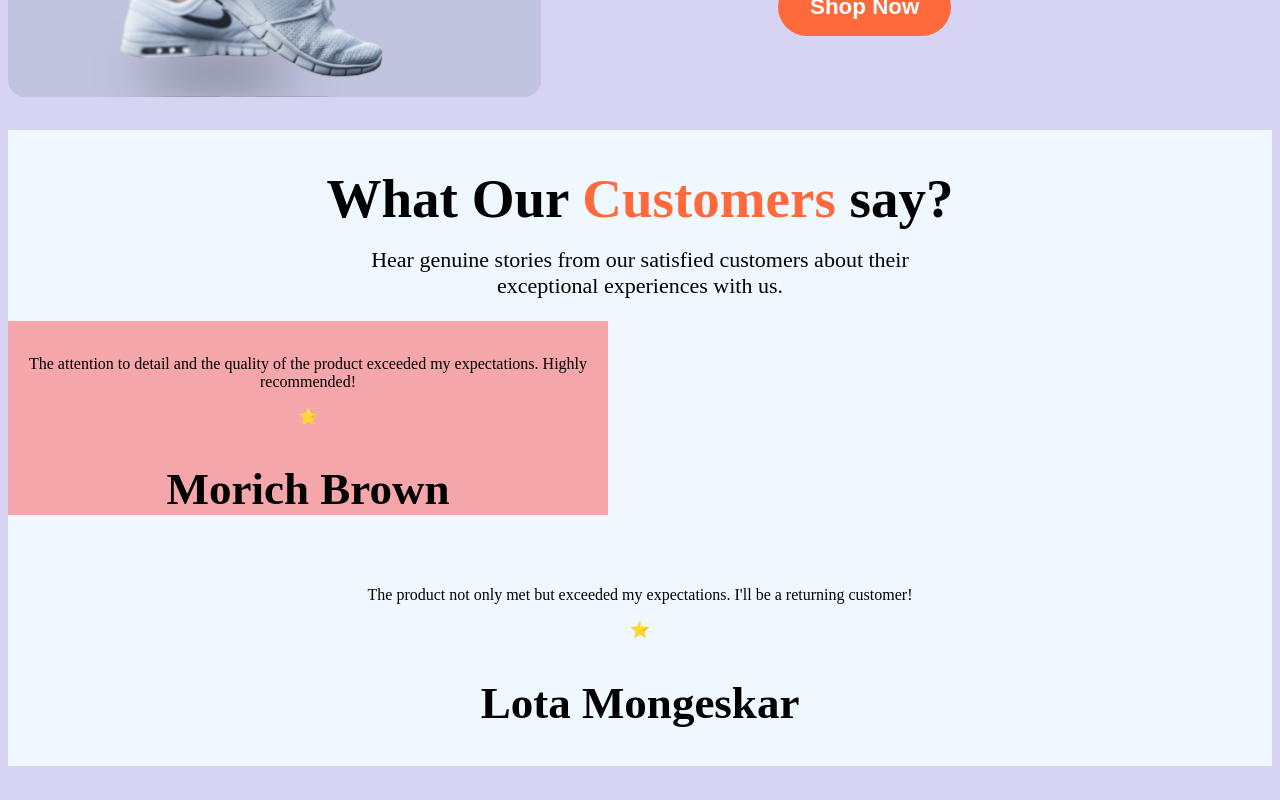
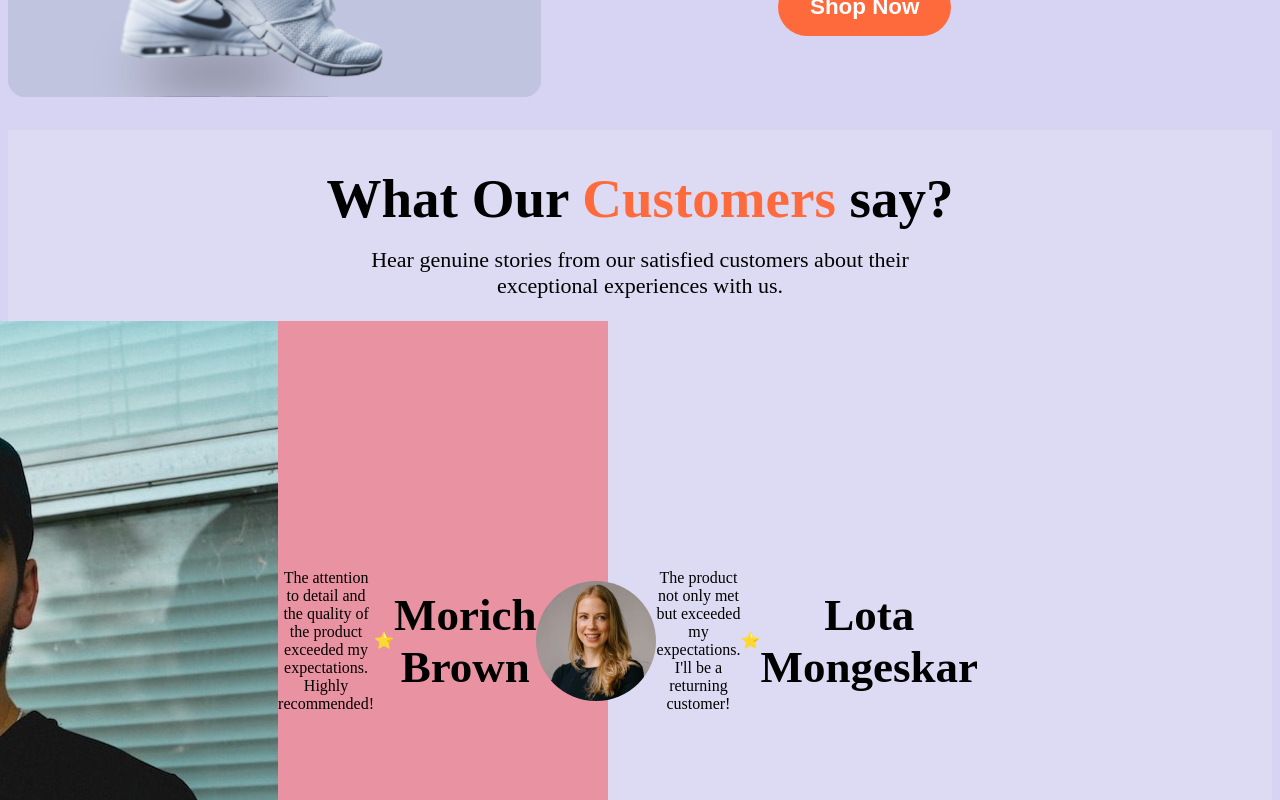
Before and after one commit to AddyJaime/nike, a React (Vite) app: page / in a window 1280 px wide. Shown: the part 4020-4820 px from the top of the page. Before the commit the page ends 4794 px from the top, so only its background shows below. Built offline with nearby package versions, Linux system fonts and the light colour scheme.

Commit message:
styling images now

```diff
--- a/src/components/About/Reviews/Reviews.css
+++ b/src/components/About/Reviews/Reviews.css
@@ -2,7 +2,7 @@
   text-align: center;
   width: 100%;
   min-height: 50vh;
-  background-color: aliceblue;
+  background-color: #f3f3f73c;
 }
 
 .first-container {
@@ -30,3 +30,10 @@
   max-width: 550px;
   font-size: 22px;
 }
+
+.first-container {
+  display: flex;
+  justify-content: center;
+  align-items: center;
+  flex-direction: row;
+}
--- a/src/components/About/Reviews/Reviews.tsx
+++ b/src/components/About/Reviews/Reviews.tsx
@@ -1,5 +1,7 @@
 import React from "react";
 import "./Reviews.css";
+import { customer1 } from "../../../assets/images";
+import { customer2 } from "../../../assets/images";
 
 const Reviews = () => {
   return (
@@ -14,16 +16,15 @@ const Reviews = () => {
         </p>
       </div>
       <div className="first-container">
-        <img src="" alt="" />
+        <img src={customer1} alt="" />
         <p>
           The attention to detail and the quality of the product exceeded my
           expectations. Highly recommended!
         </p>
         <span>⭐️</span>
         <h2>Morich Brown</h2>
-      </div>
-      <div>
-        <img src="" alt="" />
+
+        <img src={customer2} alt="" />
         <p>
           The product not only met but exceeded my expectations. I'll be a
           returning customer!
```
Also changed, not shown: src/declarations.d.ts (added, +9 -0 lines).
